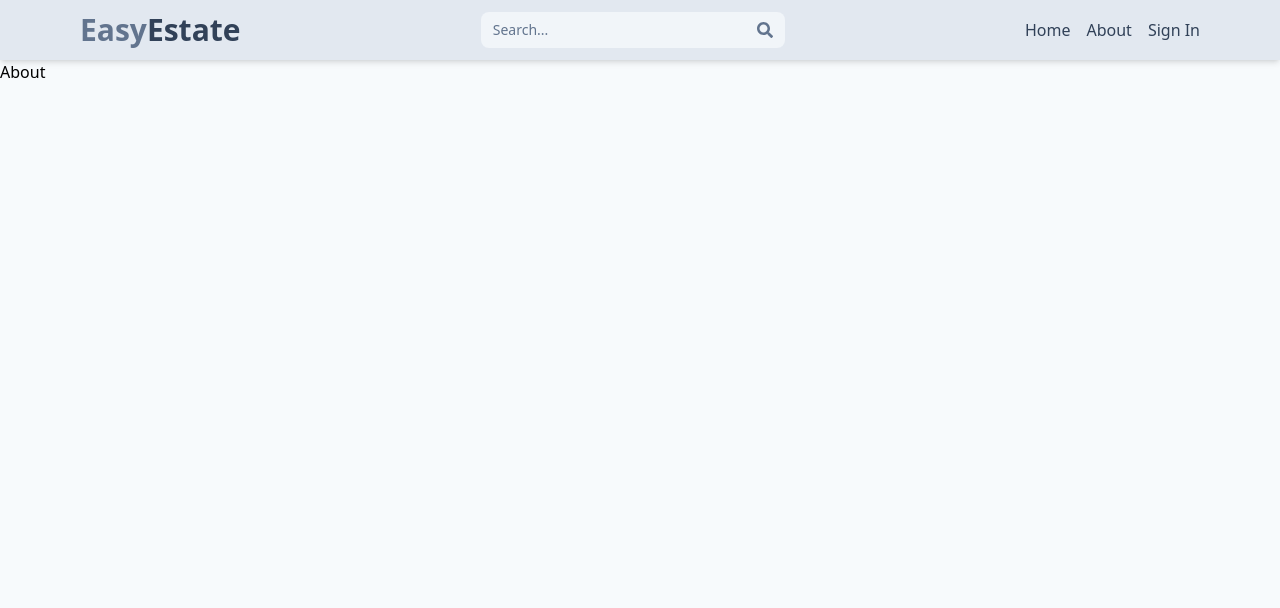
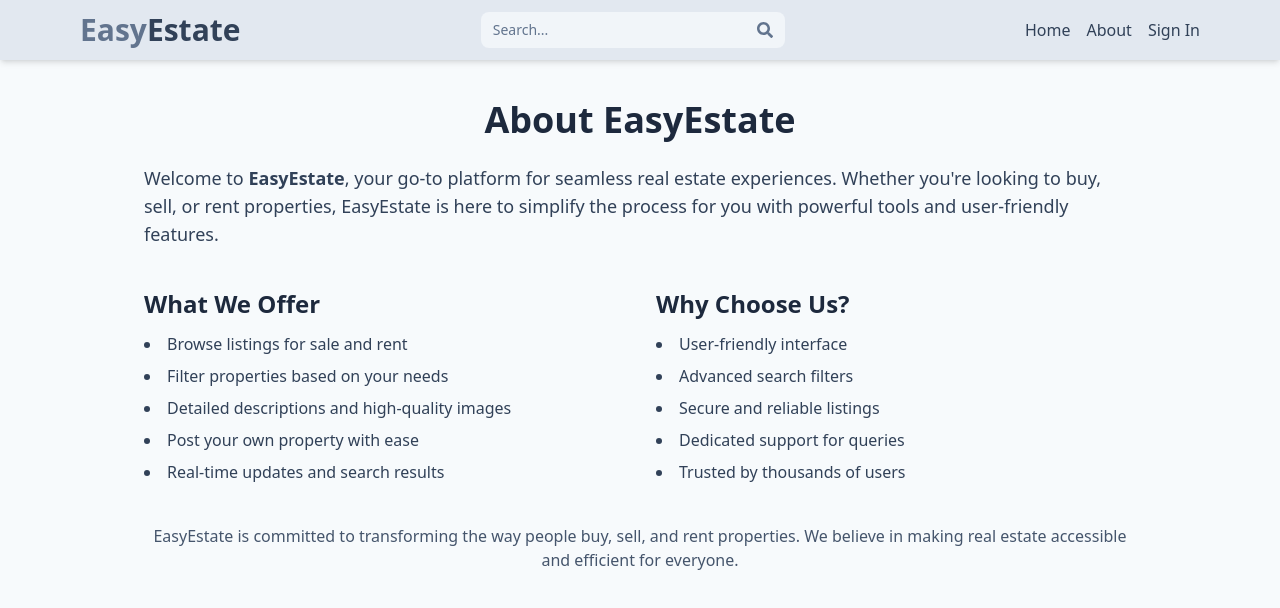
Before and after one commit to keysh123/EasyEstate_MERN, a React (Vite) app in the folder frontend/: page /about in a window 1280 px wide. Shown: the top 608 px of the page. Built offline with nearby package versions, Linux system fonts and the light colour scheme; no server answers.

Commit message:
about page

```diff
--- a/frontend/src/pages/About.jsx
+++ b/frontend/src/pages/About.jsx
@@ -1,9 +1,48 @@
-import React from 'react'
+import React from 'react';
 
 const About = () => {
   return (
-    <div>About</div>
-  )
-}
+    <div className="max-w-5xl mx-auto px-4 py-10">
+      <h1 className="text-4xl font-bold mb-6 text-center text-slate-800">About EasyEstate</h1>
 
-export default About
+      <p className="text-lg text-slate-700 leading-7 mb-6">
+        Welcome to <strong>EasyEstate</strong>, your go-to platform for seamless real estate experiences.
+        Whether you're looking to buy, sell, or rent properties, EasyEstate is here to simplify the process
+        for you with powerful tools and user-friendly features.
+      </p>
+
+      <div className="grid sm:grid-cols-2 gap-8 mt-10">
+        <div>
+          <h2 className="text-2xl font-semibold text-slate-800 mb-3">What We Offer</h2>
+          <ul className="list-disc list-inside text-slate-700 space-y-2">
+            <li>Browse listings for sale and rent</li>
+            <li>Filter properties based on your needs</li>
+            <li>Detailed descriptions and high-quality images</li>
+            <li>Post your own property with ease</li>
+            <li>Real-time updates and search results</li>
+          </ul>
+        </div>
+
+        <div>
+          <h2 className="text-2xl font-semibold text-slate-800 mb-3">Why Choose Us?</h2>
+          <ul className="list-disc list-inside text-slate-700 space-y-2">
+            <li>User-friendly interface</li>
+            <li>Advanced search filters</li>
+            <li>Secure and reliable listings</li>
+            <li>Dedicated support for queries</li>
+            <li>Trusted by thousands of users</li>
+          </ul>
+        </div>
+      </div>
+
+      <div className="mt-10 text-center text-slate-600">
+        <p>
+          EasyEstate is committed to transforming the way people buy, sell, and rent properties.
+          We believe in making real estate accessible and efficient for everyone.
+        </p>
+      </div>
+    </div>
+  );
+};
+
+export default About;
```
